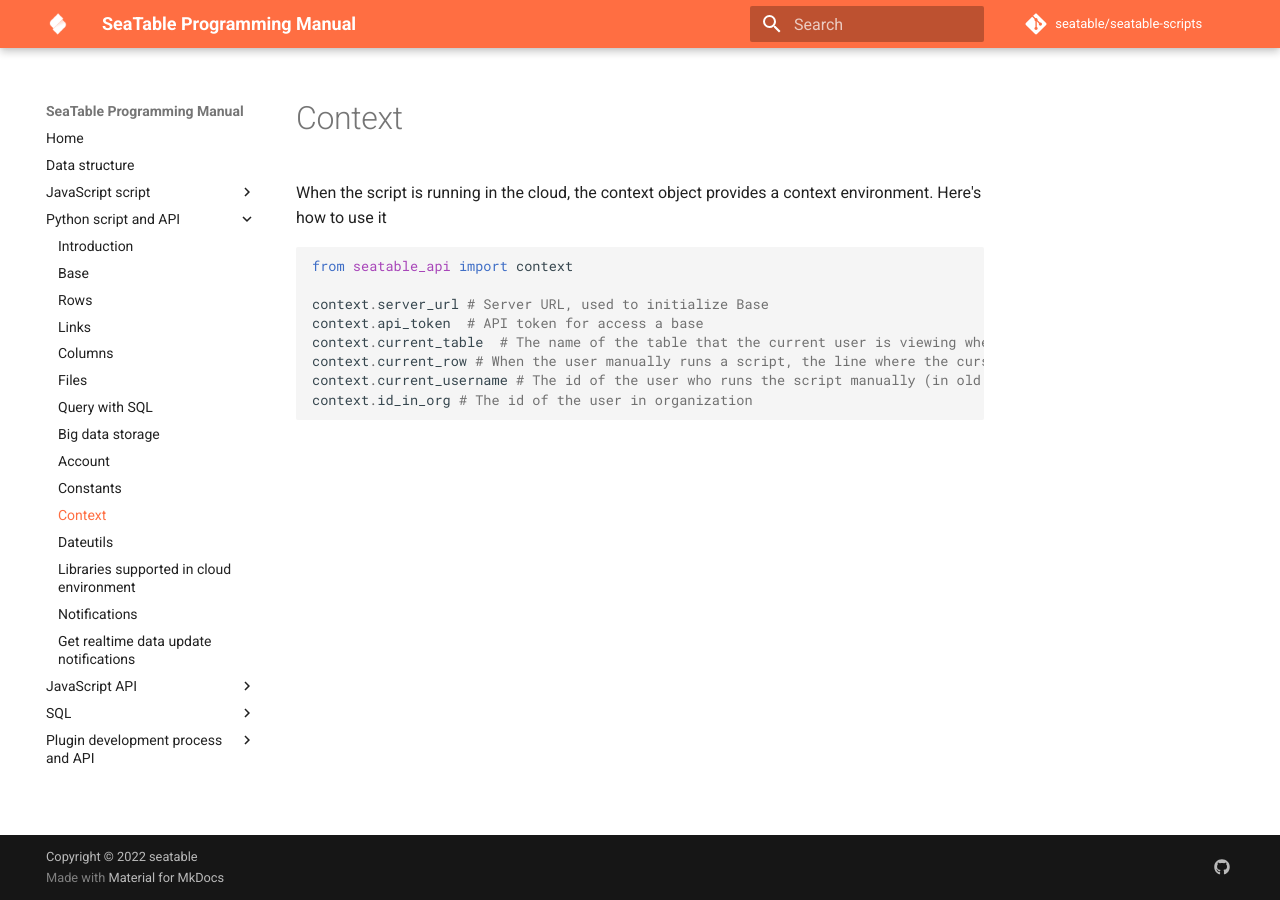
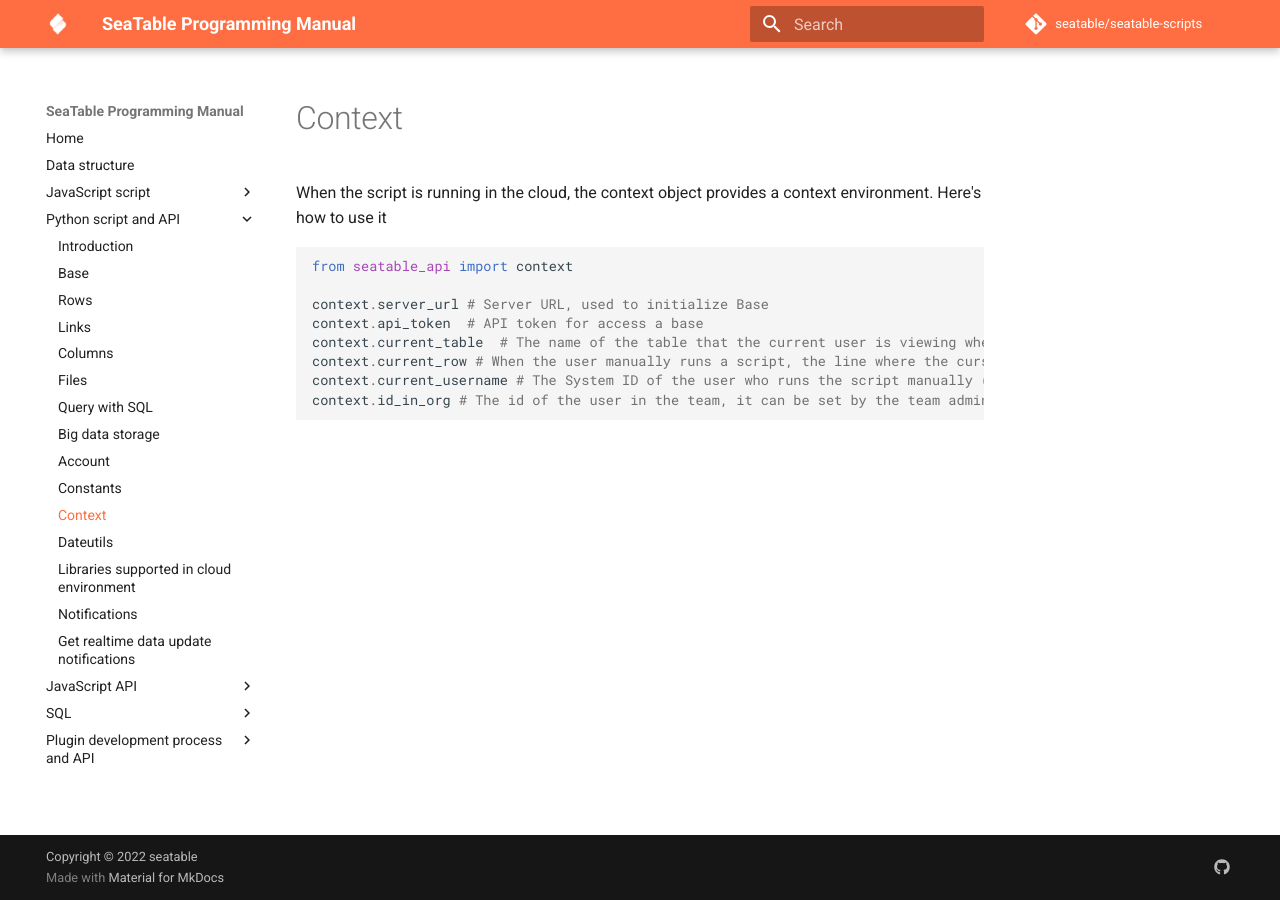
Before and after one commit to seatable/seatable-scripts, an MkDocs documentation site: the page built from manual/python/context.md, in a window 1280 px wide. Built offline with MkDocs 1.6.1 and Material for MkDocs 9.7.7, drawn with Linux system fonts in a browser that asks for light colours; comment, search, counter and statistics services are not loaded.

Commit message:
Update context.md

````diff
--- a/manual/python/context.md
+++ b/manual/python/context.md
@@ -9,6 +9,6 @@
 context.api_token  # API token for access a base
 context.current_table  # The name of the table that the current user is viewing when the user runs a script manually
 context.current_row # When the user manually runs a script, the line where the cursor is currently located
-context.current_username # The id of the user who runs the script manually (in old verison, it is called current_user_id)
-context.id_in_org # The id of the user in organization
+context.current_username # The System ID of the user who runs the script manually (in old verison, it is called current_user_id)
+context.id_in_org # The id of the user in the team, it can be set by the team admin via Web UI
 ```
````
